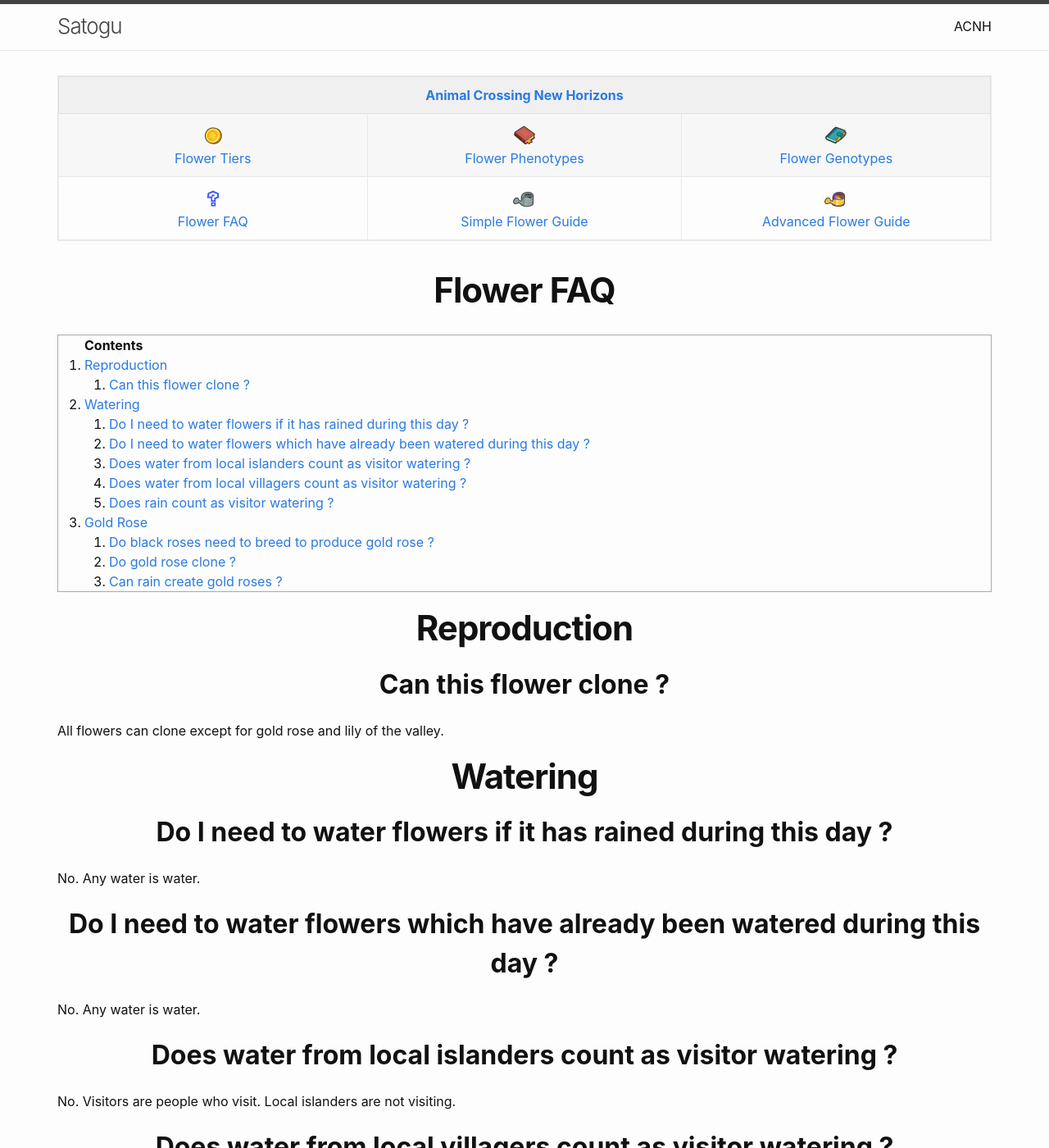
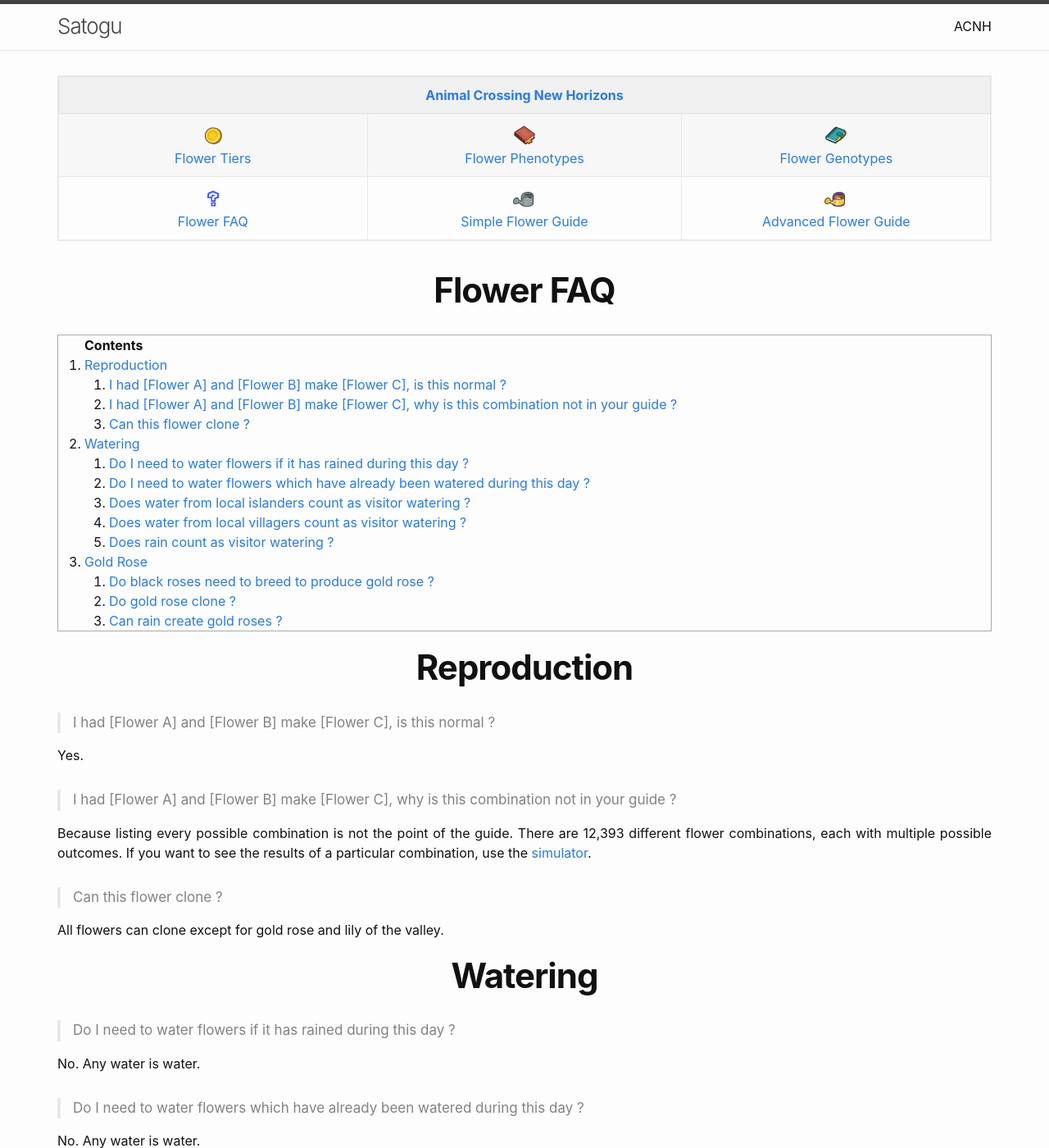
Before and after one commit to aiterusawato/satogu, a Jekyll site: the page built from acnh/flowers/faq.md, in a window 1280 px wide and 1400 px high. Shown: the whole window at 82% size. Built offline with Jekyll 4.4.1, drawn with Linux system fonts in a browser that asks for light colours.

Commit message:
Edit faq

```diff
--- a/acnh/flowers/faq.md
+++ b/acnh/flowers/faq.md
@@ -7,42 +7,59 @@
 {:toc}
 # Reproduction
 
-## Can this flower clone ?
+> ###### I had [Flower A] and [Flower B] make [Flower C], is this normal ?
+
+Yes.
+
+> ###### I had [Flower A] and [Flower B] make [Flower C], why is this combination not in your guide ?
+
+Because listing every possible combination is not the point of the guide. There are 12,393 different flower combinations, each with multiple possible outcomes. If you want to see the results of a particular combination, use the [simulator](https://gardenscience.ac/).
+
+> ###### Can this flower clone ?
+>
 
 All flowers can clone except for gold rose and lily of the valley.
 
 # Watering
 
-## Do I need to water flowers if it has rained during this day ?
+> ###### Do I need to water flowers if it has rained during this day ?
+>
 
 No. Any water is water.
 
-## Do I need to water flowers which have already been watered during this day ?
+> ###### Do I need to water flowers which have already been watered during this day ?
+>
 
 No. Any water is water.
 
-## Does water from local islanders count as visitor watering ?
+> ###### Does water from local islanders count as visitor watering ?
+>
 
 No. Visitors are people who visit. Local islanders are not visiting.
 
-## Does water from local villagers count as visitor watering ?
+> ###### Does water from local villagers count as visitor watering ?
+>
 
 No. Visitors are people who visit. Local villagers are not visiting.
 
-## Does rain count as visitor watering ?
+> ###### Does rain count as visitor watering ?
+>
 
 No. Visitors are people who visit. Rain is not people.
 
 # Gold Rose
 
-## Do black roses need to breed to produce gold rose ?
+> ###### Do black roses need to breed to produce gold rose ?
+>
 
 No. A single gold-flagged black rose can still produce a gold rose when cloning.
 
-## Do gold rose clone ?
+> ###### Do gold rose clone ?
+>
 
 No.
 
-## Can rain create gold roses ?
+> ###### Can rain create gold roses ?
+>
 
 No. If you get a gold rose after rain, it's because your black rose already had the gold flag. Rain only triggered the roll for reproduction, like any water does. Any water is water.
--- a/acnh/flowers/simple.md
+++ b/acnh/flowers/simple.md
@@ -3,12 +3,7 @@
 layout: acnh
 ---
 
-Use this guide to learn the basics of flower mechanics and obtain all the flowers you want easily.
-
-This guide shows the simplest combinations for getting every non-base flower color.
-
-> There are hundreds of different possible combinations to get a particular flower color.
-> Don't be surprised if you get a particular flower color from a combination not listed here.
+Learn the basics of flower mechanics and obtain all the flowers you want easily.
 
 
 * Contents
```
Also changed, not shown: other parts of acnh/flowers/simple.md (+0 -20 lines).
